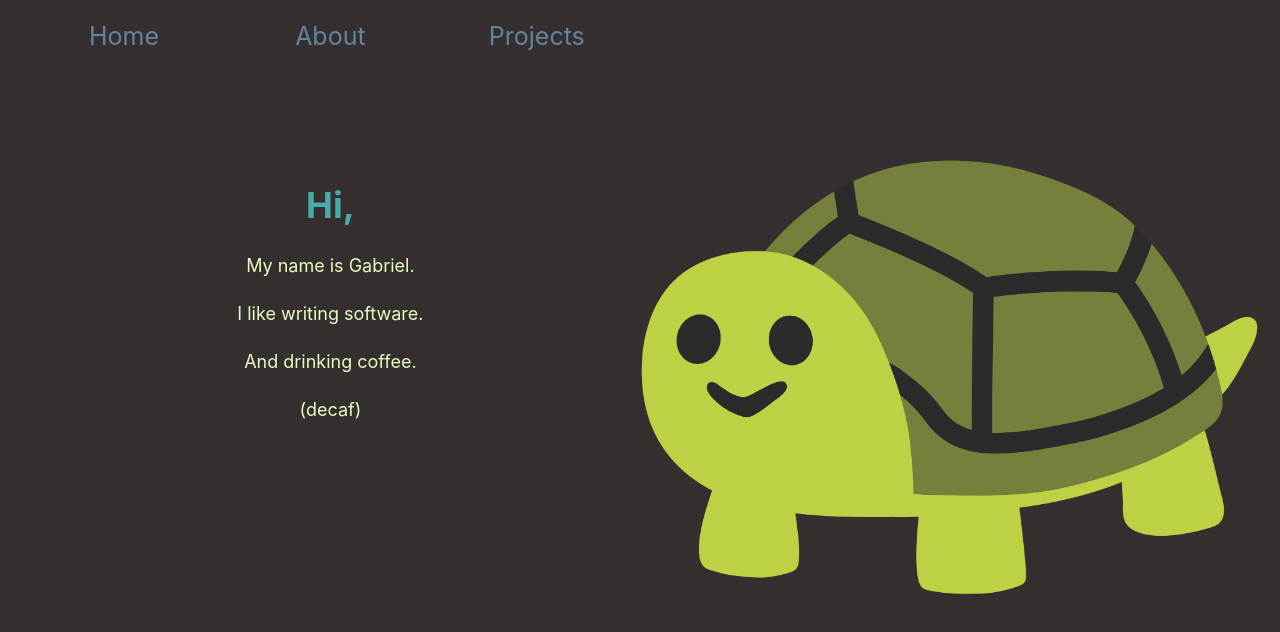
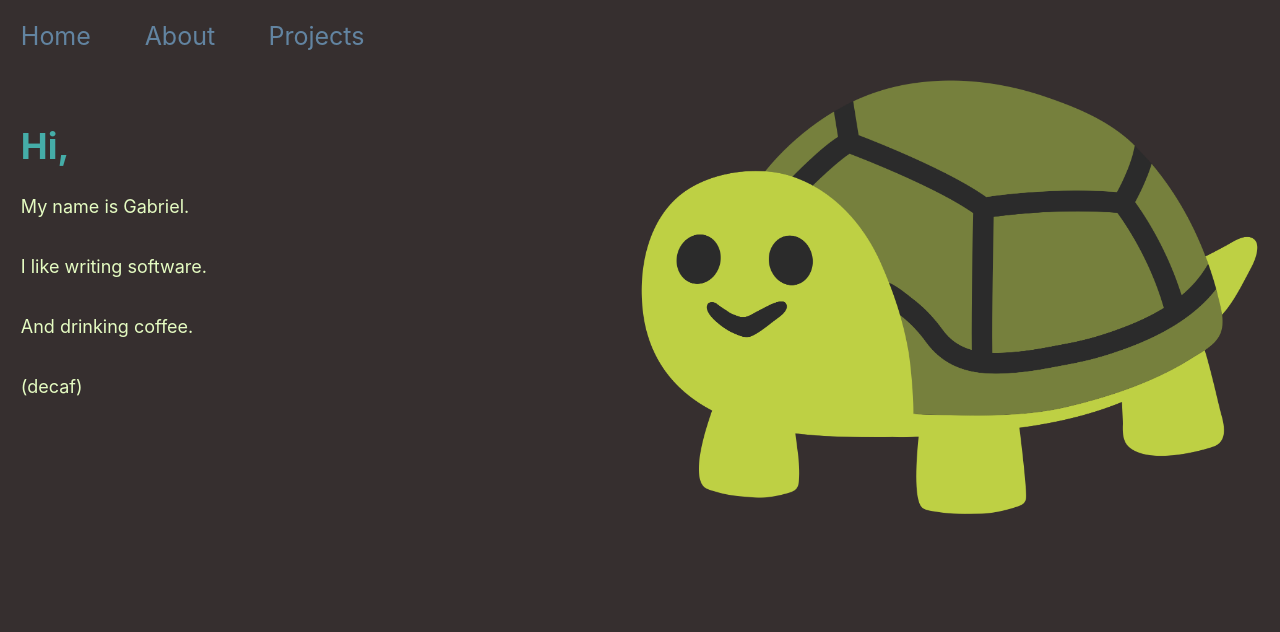
Before and after one commit to gabrieldl/gabrieldl.github.io, a React (Create React App) app: page / in a window 1280 px wide. Shown: the top 632 px of the page. Built offline with nearby package versions, Linux system fonts and the light colour scheme; a web font is replaced by a local one.

Commit message:
fix some alignments

```diff
--- a/src/components/Header/style.css
+++ b/src/components/Header/style.css
@@ -2,7 +2,7 @@
     display:grid;
     font-size: 25px;
     min-width: 100%;
-    grid-template-columns: 1fr 1fr 1fr 3fr;
+    grid-template-columns: 10% 10% 10% 70%;
     justify-content: start;
   }
 
--- a/src/components/HeaderLink/style.css
+++ b/src/components/HeaderLink/style.css
@@ -1,4 +1,6 @@
 .headerlink-title {
+    display: grid;
+    justify-content: left;
     color: #6284a1;
     text-decoration: none;
     text-align: center;
--- a/src/components/Home/index.jsx
+++ b/src/components/Home/index.jsx
@@ -5,11 +5,12 @@ const Home = () => {
     return (
         <div className="home">
             <div className="title">
+            <br/>
                 <h1>Hi,</h1>
-                <p>My name is Gabriel.</p>
-                <p>I like writing software.</p>
-                <p>And drinking coffee.</p>
-                <p>(decaf)</p>
+                <p>My name is Gabriel.<br/><br/>
+                I like writing software.<br/><br/>
+                And drinking coffee.<br/><br/>
+                (decaf)</p>
             </div>
             <div className="person">
                 <img src={`${process.env.PUBLIC_URL}/androidTurtle.png`}
--- a/src/components/Home/style.css
+++ b/src/components/Home/style.css
@@ -1,16 +1,14 @@
 .home{
-    margin-top: 10vh;
     min-width:100%;
     min-height: 100%;
     display:grid;
     grid-template-columns: 1fr 1fr;
-    justify-items: center;
 }
 
 .home .title{
     width: 100%;
     font-size: 18px;
-    text-align: center;
+    text-align: left;
 }
 
 .home .title .p{
@@ -27,8 +25,9 @@
         grid-template-columns: 1fr;
         grid-template-rows: 2fr;
     }
-
-    .home .person img{
+    .home .title{
         width: 100%;
+        font-size: 18px;
+        text-align: center;
     }
   }
```
